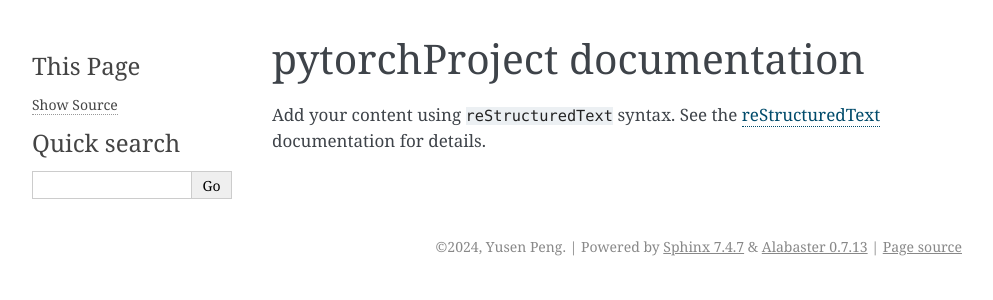
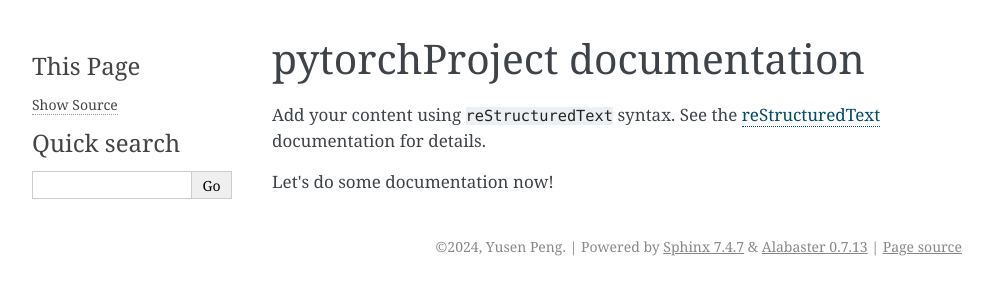
Before and after one commit to Yusen-Peng/easy-DL-projects-with-Pytorch, a Sphinx documentation site: the page built from docs/source/index.rst, in a window 1280 px wide. Shown: the top 300 px of the page, without its empty margins (148-1141 px from the left). Built offline with Sphinx 7.4.7, drawn with Linux system fonts in a browser that asks for light colours; pages that are not in the unit, such as notebooks, are missing from menus.

Commit message:
some rst

```diff
--- a/docs/source/index.rst
+++ b/docs/source/index.rst
@@ -10,6 +10,7 @@
 `reStructuredText <https://www.sphinx-doc.org/en/master/usage/restructuredtext/index.html>`_
 documentation for details.
 
+Let's do some documentation now!
 
 .. toctree::
    :maxdepth: 2
```
